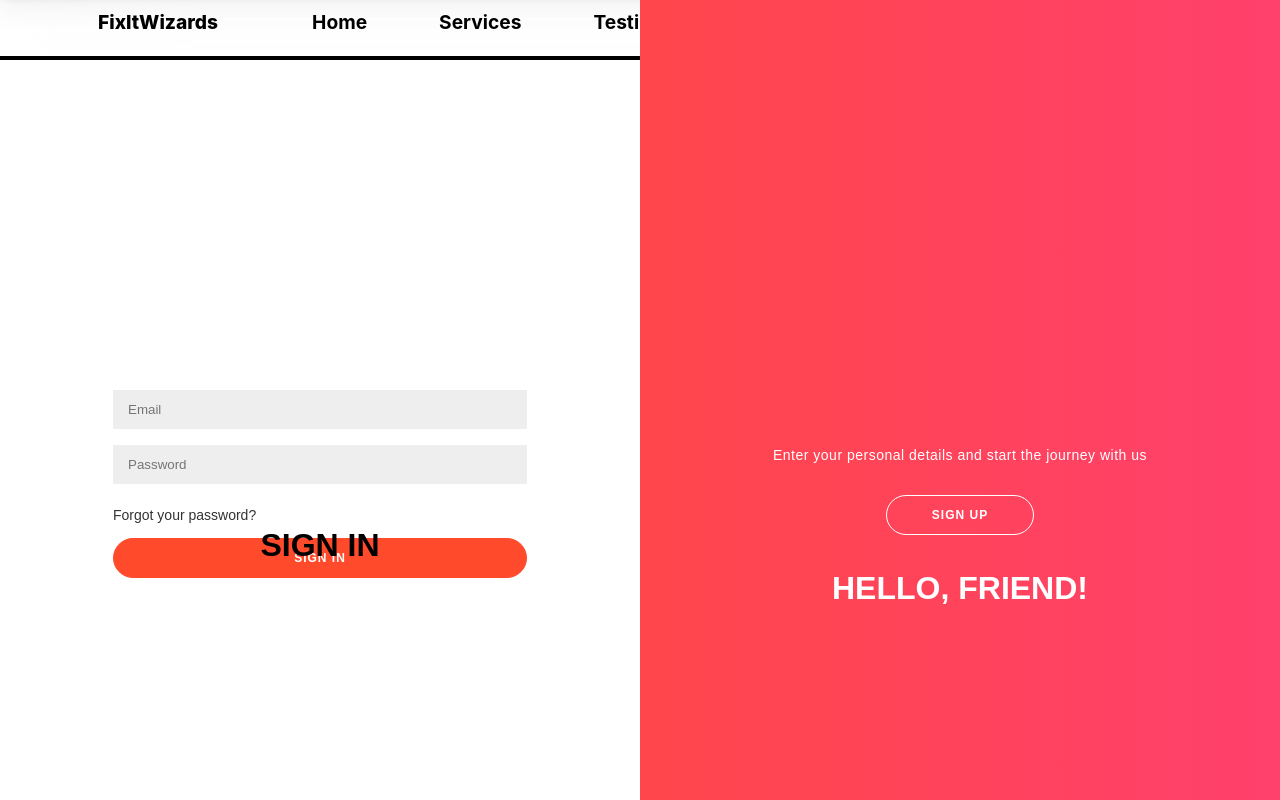
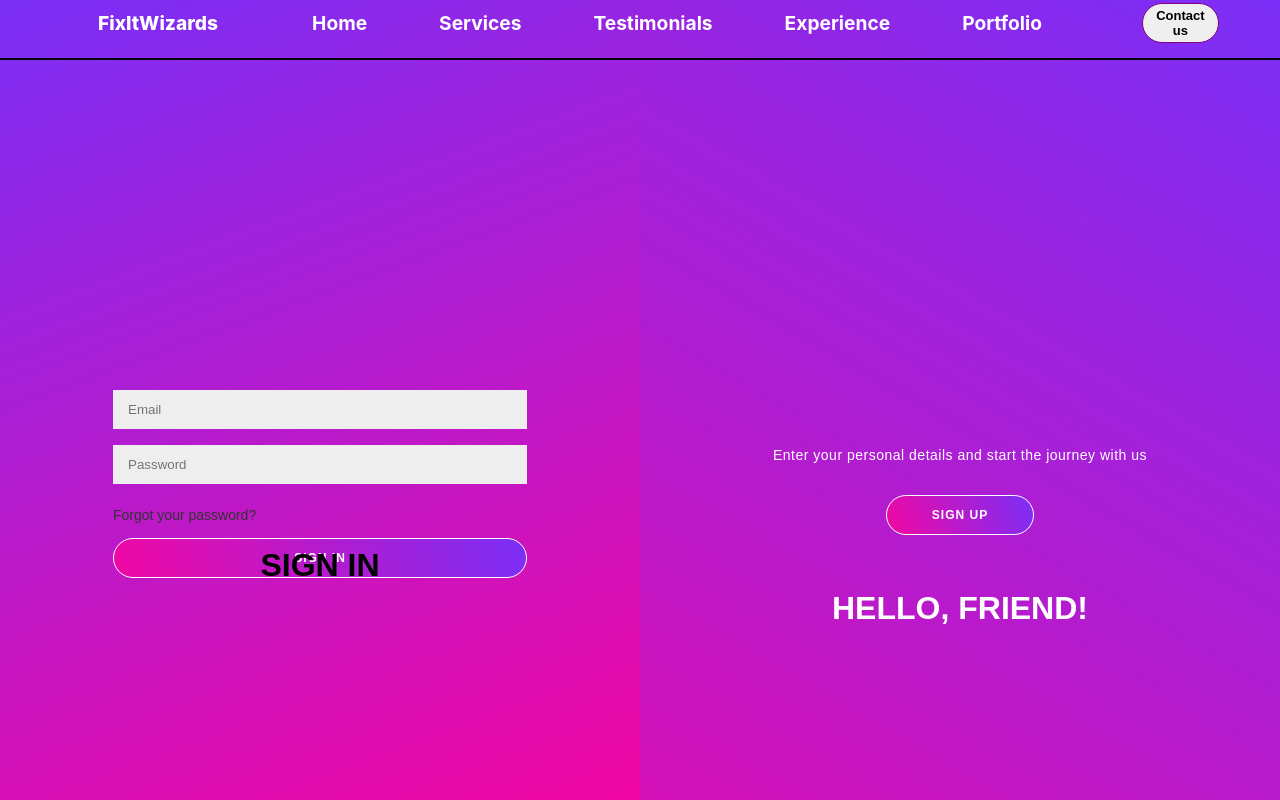
Before and after one commit to MoHiTKuKrEjA11/fixitwizard, a React (Create React App) app: page /sign in a window 1280 px wide. Built offline with nearby package versions, Linux system fonts and the light colour scheme.

Commit message:
new file:   src/Components/Footer/Footer.jsx 	modified:   src/Components/Forms/Forms.css 	modified:   src/Components/Forms/Forms.js 	modified:   src/Components/Home/Home.js 	modified:   src/Components/Navbar/Navbar.css 	modified:   src/Components/Sign/Sign.css

```diff
--- /dev/null
+++ b/src/Components/Footer/Footer.jsx
@@ -0,0 +1,11 @@
+import React from 'react'
+
+const Footer = () => {
+  return (
+    <div>
+
+    </div>
+  )
+}
+
+export default Footer
--- a/src/Components/Forms/Forms.css
+++ b/src/Components/Forms/Forms.css
@@ -1,12 +1,16 @@
 .forms{
     display: flex;
-    background-color: black;
+    /* background-color: black; */
+    background: linear-gradient(250deg, #7b2ff7, #f107a3);
+    background-repeat: no-repeat;
     color: white;
     height: 100vh;
     flex-direction: column;
+    position: relative;
+    /* margin-top: 10rem; */
     /* justify-content: center; */
     align-items: center;
-    height: 100vh;
+    /* height: 80vh; */
     width: 100vw;
 }
 .formsh1{
@@ -19,30 +23,37 @@
     display: flex;
     flex-direction: column;
     align-items: center;
-    border: 2px solid white;
+    border: 2px solid black;
     border-radius: 8px;
     gap: 3vw;
     padding: 20px 8px 20px 8px;
-    top: 7vw;
+    top: 3vw;
     /* box-shadow: 0 4px 8px 0 rgba(0, 0, 0, 0.2), 0 6px 40px 0 rgba(11, 0, 0, 0.971); */
 }
 .formsinput{
     background: transparent;
     /* background-color: white; */
-    color: bisque;
+    color: black;
     border: 1px solid black;
-    border-bottom: 1px solid white;
+    border-bottom: 1px solid black;
     width: 60%;
     height: 30px;
     border-radius: 2px;
 }
+.formsinput::placeholder{
+    color: black;
+    font-weight: bold;
+}
 .formsbutton{
     position: relative;
-    bottom: -20%;
-    width: 6vw;
+    bottom: -8%;
     height: 2vw;
-    border: 1px solid whitesmoke;
+    background: linear-gradient(250deg, #7b2ff7, #f107a3);
+    border: 1px solid black;
     border-radius: 4px;
+    color:wheat;
+    width: 130px;
+    border-radius: 10px;
 }
 .formsbutton:hover{
     cursor: pointer;
--- a/src/Components/Forms/Forms.js
+++ b/src/Components/Forms/Forms.js
@@ -1,5 +1,7 @@
 import React,{ useState} from 'react'
 import './Forms.css'
+import Navbar from '../Navbar/Navbar';
+import Footer from '../Footer/Footer';
 function Forms() {
   const[userData,setUserData]=useState(
     {
@@ -45,6 +47,8 @@ if(res)
 };
 
   return (
+    <>
+    <Navbar />
     <div className='forms'>
     <h1 className='formsh1'>Please Enter your Details</h1>
     <div action="" className='formsdiv' method='POST'>
@@ -57,6 +61,8 @@ if(res)
     </div>
     <button className='formsbutton' onClick={submit}>Submit</button>
     </div>
+    <Footer />
+    </>
   )
 }
 
--- a/src/Components/Home/Home.js
+++ b/src/Components/Home/Home.js
@@ -10,9 +10,6 @@ function Home() {
         <span>NO WORRY WE HAVE A SOLUTION</span>
         <span>Fix It Wizards...</span>
       </h1>
-      <footer className='homefooter'>
-        hii
-      </footer>
     </div>
   )
 }
--- a/src/Components/Navbar/Navbar.css
+++ b/src/Components/Navbar/Navbar.css
@@ -5,11 +5,12 @@
     justify-content: space-between;
     position: fixed;
     padding-top: 0.5rem;
-    z-index: 10;
+    z-index: 1000;
     font-size: larger;
     font-weight: 800;
-    border-bottom: 4px solid black;
-    backdrop-filter: blur(80px);
+    border-bottom: 2px solid black;
+    backdrop-filter: blur(8000px);
+    color: white;
 }
 
 .n-left{
@@ -52,7 +53,7 @@
     font-size: 14px;
     text-transform: uppercase;
     text-decoration: none; */
-    color: black;
+    color: white;
     text-decoration: none;
     /* padding: 20px 0px; */
     margin: 0px 20px;
@@ -70,7 +71,7 @@
     height: 5px;
     content: "";
     position: absolute;
-    background-color: #031D44;
+    background-color: #ffffff;
   }
   .nav-link-fade-up::before {
     width: 100%;
--- a/src/Components/Sign/Sign.css
+++ b/src/Components/Sign/Sign.css
@@ -7,7 +7,8 @@
   /* flex-direction: column; */
   font-family: "Montserrat", sans-serif;
   margin: -20px 0 50px;
-  background-color: #fff;
+    background: linear-gradient(250deg, #7b2ff7, #f107a3);
+    /* background-color: #fff; */
   border: 3px solid black;
   border-radius: 10px;
   box-shadow: 0 14px 28px rgba(0, 0, 0, 0.25), 0 10px 10px rgba(0, 0, 0, 0.22);
@@ -26,6 +27,7 @@
   align-items: center;
   justify-content: center;
   height: 100%;
+  background: linear-gradient(-250deg, #7b2ff7, #f107a3);
   transition: all 0.6s ease-in-out;
   left: 0;
   width: 50%;
@@ -41,6 +43,9 @@
   align-items: center;
   justify-content: center;
   height: 100%;
+  /* background: linear-gradient(-250deg, #7b2ff7, #f107a3);
+   */
+   background: linear-gradient(-20deg, #f107a3, #7b2ff7);
   transition: all 0.6s ease-in-out;
   left: 0;
   width: 50%;
@@ -54,7 +59,8 @@
 }
 /* Form */
 .Form {
-  background-color: purple;
+    background: linear-gradient(250deg, #7b2ff7, #f107a3);
+    /* background-color: purple; */
   display: flex;
   align-items: center;
   justify-content: center;
@@ -66,8 +72,11 @@
 
 /* Title */
 .Title {
+  /* position: relative; */
+  /* margin-top: 200px; */
   font-weight: bold;
   margin: 0;
+  padding-top: 40px;
 }
 
 /* Input */
@@ -82,8 +91,11 @@
 /* Button */
 .Button {
   border-radius: 20px;
-  border: 1px solid #ff4b2b;
-  background-color: #ff4b2b;
+  border: 1px solid #fff;
+  /* background-color: #ff4b2b;
+  */
+  /* background: transparent; */
+  background: linear-gradient(250deg, #7b2ff7, #f107a3);
   color: #ffffff;
   font-size: 12px;
   display:inline-block;
@@ -105,7 +117,8 @@
 /* GhostButton */
 .GhostButton {
   background-color: transparent;
-  border-color: #ffffff;
+    background: linear-gradient(250deg, #7b2ff7, #f107a3);
+    /* border-color: #ffffff; */
   border-radius: 20px;
   border: 1px solid #ffffff;
   /* background-color: #ff4b2b; */
@@ -143,7 +156,8 @@
 /* Overlay */
 .Overlay {
   background: #ff416c;
-  background: linear-gradient(to right, #ff4b2b, #ff416c);
+    background: linear-gradient(210deg, #7b2ff7, #f107a3);
+    /* background: linear-gradient(to right, #ff4b2b, #ff416c); */
   background-repeat: no-repeat;
   background-size: cover;
   background-position: 0 0;
@@ -163,7 +177,8 @@
   align-items: center;
   justify-content: center;
   flex-direction: column;
-  background-color: purple;
+    background: linear-gradient(250deg, #7b2ff7, #f107a3);
+    /* background-color: purple; */
   text-align: center;
   top: 0;
   height: 100%;
```
